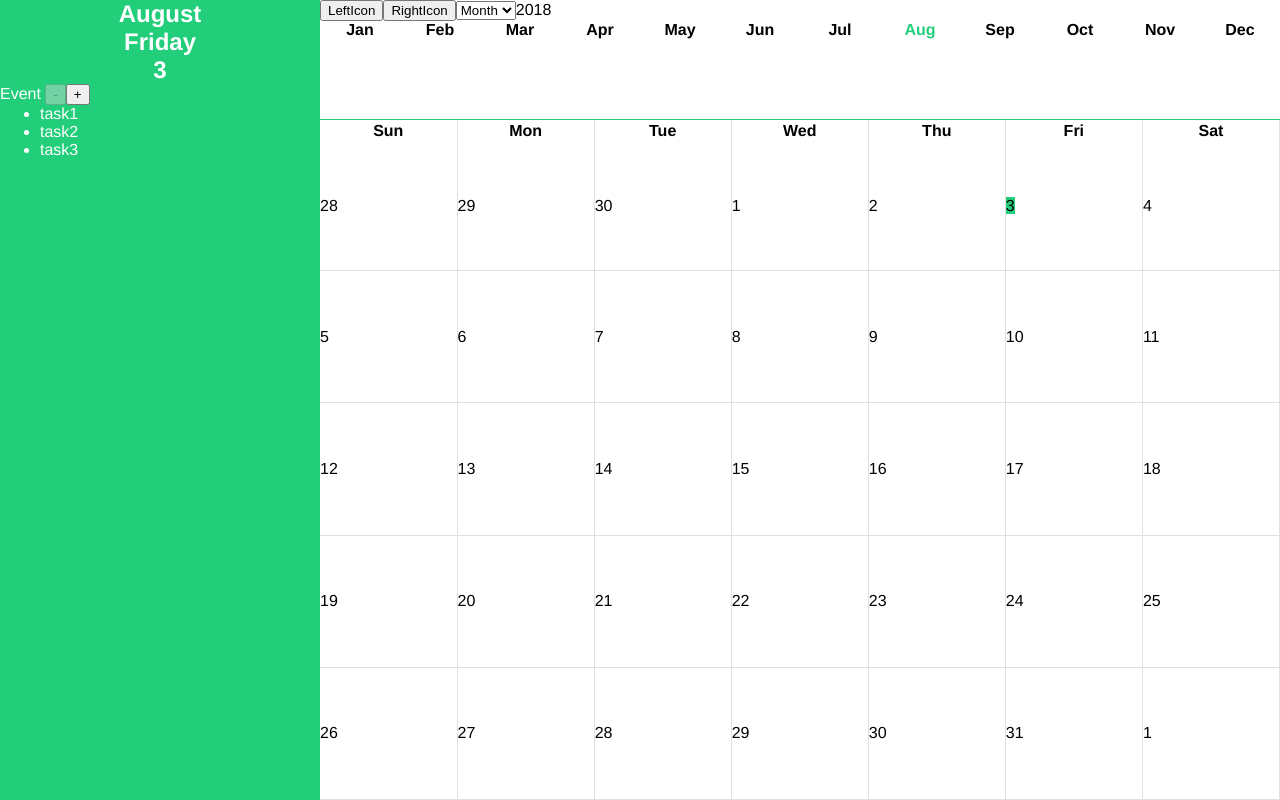
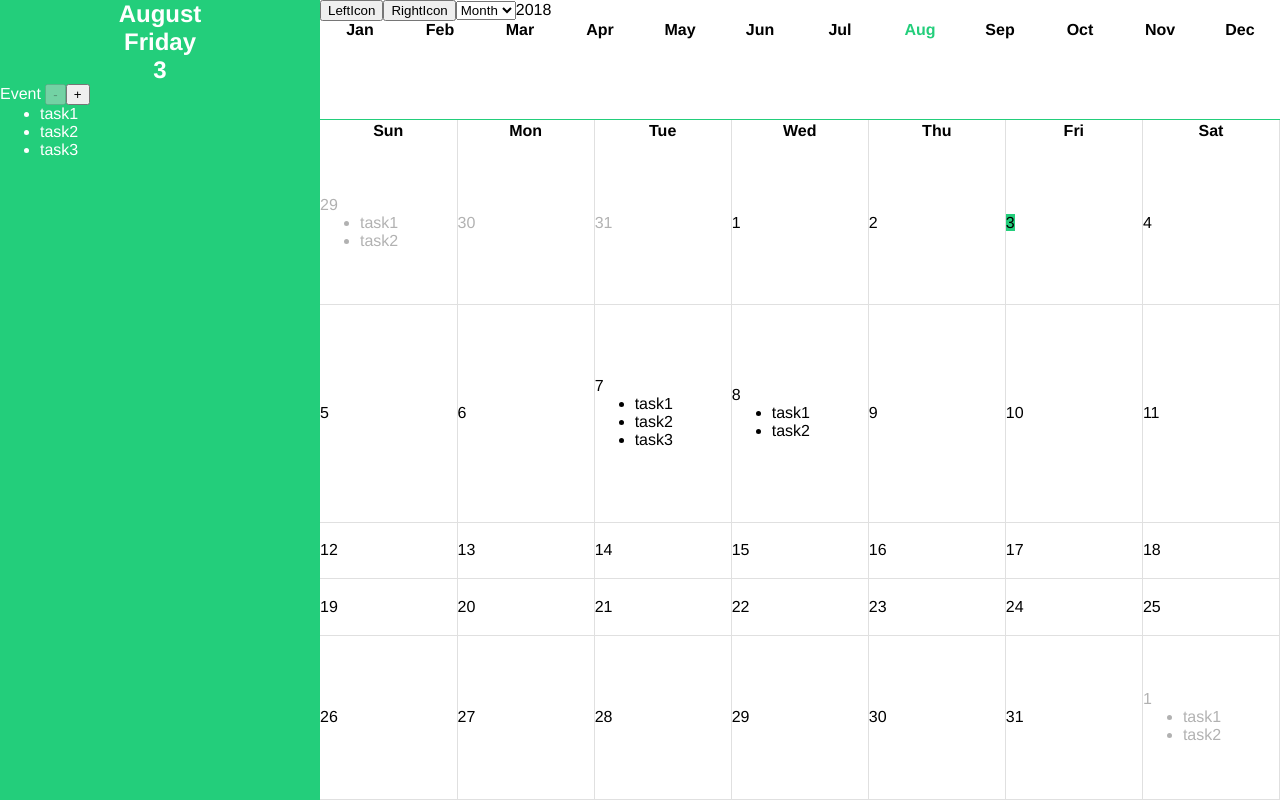
Before and after one commit to rosethorn999/calendar, a Vue app: page / in a window 1280 px wide. Built offline with nearby package versions, Linux system fonts and the light colour scheme.

Commit message:
calendar內事件呈現

```diff
--- a/src/App.vue
+++ b/src/App.vue
@@ -1,8 +1,8 @@
 <template>
   <div id="app">
-    <SideBar :now="nowDate" :events="events" @addEvent="openModal"/>
-    <MenuBar :now="nowDate" @MMModify="MMModify" :viewMonth="viewMonth"/>
-    <Calendar :now="nowDate" :viewMonth="viewMonth"/>
+    <SideBar :now="nowDate" :events="events" :viewDate="viewDate" @addEvent="openModal"/>
+    <MenuBar :now="nowDate" :viewDate="viewDate" @MMModify="MMModify" />
+    <Calendar :now="nowDate" :viewDate="viewDate"/>
     <Modal :showModal="showModal" :pkg="modalPKG" @send="modalEvent"/>
   </div>
 </template>
@@ -23,7 +23,7 @@ export default {
   },
   data: function() {
     return {
-      viewMonth: {
+      viewDate: {
         YYYY: null,
         MM: null,
         DD: null,
@@ -72,18 +72,18 @@ export default {
     },
     MMModify(goNext) {
       if (goNext) {
-        if (this.viewMonth.MM === 11) {
-          this.viewMonth.MM = 0;
-          this.viewMonth.YYYY = this.viewMonth.YYYY + 1;
+        if (this.viewDate.MM === 11) {
+          this.viewDate.MM = 0;
+          this.viewDate.YYYY = this.viewDate.YYYY + 1;
         } else {
-          this.viewMonth.MM += 1;
+          this.viewDate.MM += 1;
         }
       } else {
-        if (this.viewMonth.MM === 0) {
-          this.viewMonth.MM = 11;
-          this.viewMonth.YYYY = this.viewMonth.YYYY - 1;
+        if (this.viewDate.MM === 0) {
+          this.viewDate.MM = 11;
+          this.viewDate.YYYY = this.viewDate.YYYY - 1;
         } else {
-          this.viewMonth.MM -= 1;
+          this.viewDate.MM -= 1;
         }
       }
     },
@@ -99,9 +99,11 @@ export default {
   },
   mounted() {
     const d = new Date();
-    this.viewMonth = {
+    this.viewDate = {
       YYYY: d.getFullYear(),
-      MM: d.getMonth()
+      MM: d.getMonth(),
+      DD: d.getDate(),
+      DAY: d.getDay()
     };
   }
 };
--- a/src/components/Calendar.vue
+++ b/src/components/Calendar.vue
@@ -4,9 +4,15 @@
       <tr>
         <th v-for="(week,weekIndex) in DAY" :key="weekIndex">{{week|firstThree}}</th>
       </tr>
+
       <tr v-for="(week,weekIndex) in DDs" :key="weekIndex">
-        <td v-for="(date,dayIndex) in week" :key="dayIndex" :class="{nowDate:date===now.DD&&now.MM===viewMonth.MM&&now.YYYY===viewMonth.YYYY}">
-          <span>{{date}}</span>
+        <td v-for="(date,dayIndex) in week" :key="dayIndex"
+          :class="{nowDate:date.DD===now.DD&&now.MM===viewDate.MM&&now.YYYY===viewDate.YYYY,notThisMontth:date.MM!==viewDate.MM}">
+          <span>{{date.DD}}</span>
+          <ul>
+            <li v-for="(item,index) in getEventByDate(date)" :key="item.guid" :class="{selected:item.selected}"
+              @mouseover="showInfo(index)">{{item.name}}</li>
+          </ul>
         </td>
       </tr>
     </table>
@@ -30,60 +36,94 @@ export default {
         };
       }
     },
-    viewMonth: {
+    viewDate: {
       type: Object,
       default: function() {
         return {
           YYYY: 2018,
-          MM: 0
+          MM: 0,
+          DD: 0
         };
       }
     }
   },
   data: function() {
     return {
-      DAY: dateText.DAY
+      DAY: dateText.DAY,
+      events: {
+        "20180729": [
+          { name: "task1", guid: "task1", selected: false },
+          { name: "task2", guid: "task2", selected: false }
+        ],
+        "20180807": [
+          { name: "task1", guid: "task1", selected: false },
+          { name: "task2", guid: "task2", selected: false },
+          { name: "task3", guid: "task3", selected: false }
+        ],
+        "20180808": [
+          { name: "task1", guid: "task1", selected: false },
+          { name: "task2", guid: "task2", selected: false }
+        ],
+        "20180901": [
+          { name: "task1", guid: "task1", selected: false },
+          { name: "task2", guid: "task2", selected: false }
+        ],
+        "20180908": [
+          { name: "task1", guid: "task1", selected: false },
+          { name: "task2", guid: "task2", selected: false }
+        ]
+      }
     };
   },
   computed: {
     DDs() {
       let ret = [];
-      const d = new Date(this.viewMonth.YYYY, this.viewMonth.MM, 1);
+      const d = new Date(this.viewDate.YYYY, this.viewDate.MM, 1);
       const dayOfMonthStart = d.getDay();
-      const dateEndOfThisMonth = new Date(
-        this.now.YYYY,
-        this.now.MM + 1, //todo<bug>:遇到12月會炸裂
+      const d_ofThisMonth = new Date(
+        this.viewDate.YYYY,
+        this.viewDate.MM + 1, //todo<bug>:遇到12月會炸裂
         0
-      ).getDate();
+      );
+      const DDDD_ofThisMonth = d_ofThisMonth.getDate();
 
       ret.push([]);
       let weekCount = 0; //週數
       //add rest date that before start of this month and need to show in this month.
-      const dateEndOfLastMonth = new Date(
-        this.now.YYYY,
-        this.now.MM - 1, //todo<bug>:遇到1月會炸裂
+      const d_ofLastMonth = new Date(
+        this.viewDate.YYYY,
+        this.viewDate.MM, //todo<bug>:遇到1月會炸裂
         0
-      ).getDate();
+      );
+      const DDDD_ofLastMonth = d_ofLastMonth.getDate();
       for (let i = 0; i < dayOfMonthStart; i++) {
-        let v = dateEndOfLastMonth - dayOfMonthStart + i + 1;
-        ret[weekCount].push(v);
+        let YYYY = d_ofLastMonth.getFullYear();
+        let MM = d_ofLastMonth.getMonth();
+        let DD = DDDD_ofLastMonth - dayOfMonthStart + i + 1;
+        ret[weekCount].push({ YYYY: YYYY, MM: MM, DD: DD });
       }
 
       //start date of this month
       let v = 1;
       do {
-        ret[weekCount].push(v);
+        let YYYY = this.viewDate.YYYY;
+        let MM = this.viewDate.MM;
+        let DD = v;
+        ret[weekCount].push({ YYYY: YYYY, MM: MM, DD: DD });
         if (ret[weekCount].length === 7) {
           ret.push([]);
           weekCount += 1;
         }
         v += 1;
-      } while (v <= dateEndOfThisMonth);
+      } while (v <= DDDD_ofThisMonth);
 
       //add rest date after end of this month
       v = 1;
       do {
-        ret[weekCount].push(v);
+        let YYYY = this.viewDate.YYYY;
+        let MM = this.viewDate.MM + 1;
+        let DD = v;
+        ret[weekCount].push({ YYYY: YYYY, MM: MM, DD: DD });
         v += 1;
       } while (ret[weekCount].length < 7);
 
@@ -94,6 +134,17 @@ export default {
     firstThree(v) {
       return v.substring(0, 3);
     }
+  },
+  methods: {
+    getEventByDate(dateObj) {
+      const YYYYMMDD =
+        dateObj.YYYY +
+        ("0" + (dateObj.MM + 1)).slice(-2) + //need+1; because:"20180808"={YYYY:2018,MM:7,DD:8}
+        ("0" + dateObj.DD).slice(-2);
+      console.log(YYYYMMDD);
+      return this.events[YYYYMMDD];
+    },
+    showInfo() {}
   }
 };
 </script>
@@ -131,6 +182,9 @@ td {
   border-left: 0px;
   width: 14%;
 }
+td.notThisMontth {
+  opacity: 0.3;
+}
 .nowDate {
   span {
     background: #23ce7b;
--- a/src/components/MenuBar.vue
+++ b/src/components/MenuBar.vue
@@ -5,9 +5,9 @@
   <select>
     <option>Month</option>
   </select>
-  <span>{{viewMonth.YYYY}}</span>
+  <span>{{viewDate.YYYY}}</span>
   <div class="monthSwitcher">
-    <div v-for="(item,index) in MMs" :key="index" :class="{selected:index===viewMonth.MM}">{{item | firstThree}}</div>
+    <div v-for="(item,index) in MMs" :key="index" :class="{selected:index===viewDate.MM}">{{item | firstThree}}</div>
   </div>
   </div>
 </template>
@@ -28,7 +28,7 @@ export default {
         };
       }
     },
-    viewMonth: {
+    viewDate: {
       type: Object,
       default: function() {
         return {
--- a/src/components/SideBar.vue
+++ b/src/components/SideBar.vue
@@ -1,8 +1,8 @@
 <template>
   <div class="main">
-    <h2>{{now.MM|monthText}}</h2>
-    <h2>{{now.DAY|dayText}}</h2>
-    <h2>{{now.DD}}</h2>
+    <h2>{{viewDate.MM|monthText}}</h2>
+    <h2>{{viewDate.DAY|dayText}}</h2>
+    <h2>{{viewDate.DD}}</h2>
     <div>
       Event
       <input type="button" value="-" :disabled="!anyOneSelected" @click="removeEvent">
@@ -35,6 +35,16 @@ export default {
           MM: 0,
           DD: 1,
           DAY: 0
+        };
+      }
+    },
+    viewDate: {
+      type: Object,
+      default: function() {
+        return {
+          YYYY: 2018,
+          MM: 0,
+          DD: 0
         };
       }
     }
```
